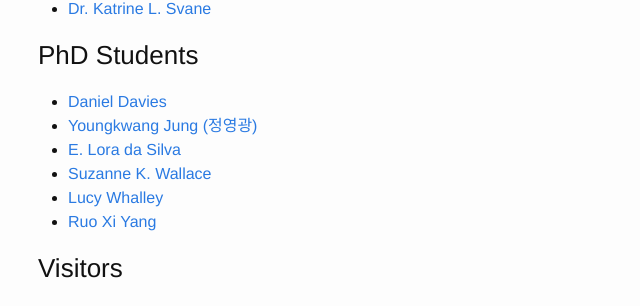
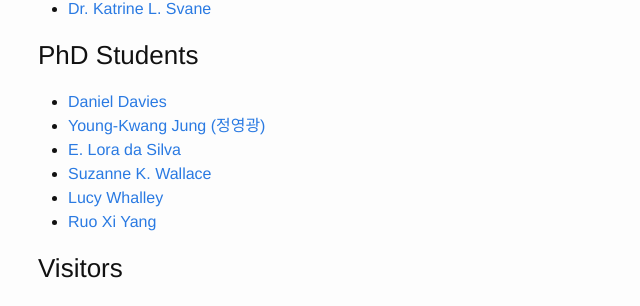
Before and after one commit to WMD-group/WMD-group.github.io, a Jekyll site: the page built from b_group.md, in a window 1280 px wide. Shown: the part 1117-1423 px from the top of the page, without its empty margins (232-872 px from the left). Built offline with Jekyll 4.4.1, drawn with Linux system fonts in a browser that asks for light colours.

Commit message:
Update b_group.md

```diff
--- a/b_group.md
+++ b/b_group.md
@@ -30,7 +30,7 @@ metal oxides, chalcogenides, halides, and metal-organic frameworks.
 
 ### PhD Students
 - [Daniel Davies](https://scholar.google.co.uk/citations?user=XD-sA1MAAAAJ&hl=en)
-- [Youngkwang Jung (정영광)](https://scholar.google.co.kr/citations?user=gKwOFtUAAAAJ&hl=en)
+- [Young-Kwang Jung (정영광)](https://scholar.google.co.kr/citations?user=gKwOFtUAAAAJ&hl=en)
 - [E. Lora da Silva](https://scholar.google.co.uk/citations?user=VqvhWVoAAAAJ&hl=en)
 - [Suzanne K. Wallace](https://scholar.google.co.uk/citations?user=sZ6ZWoAAAAAJ&hl=en)
 - [Lucy Whalley](https://scholar.google.co.uk/citations?user=NPOWlz0AAAAJ&hl=en)
```
